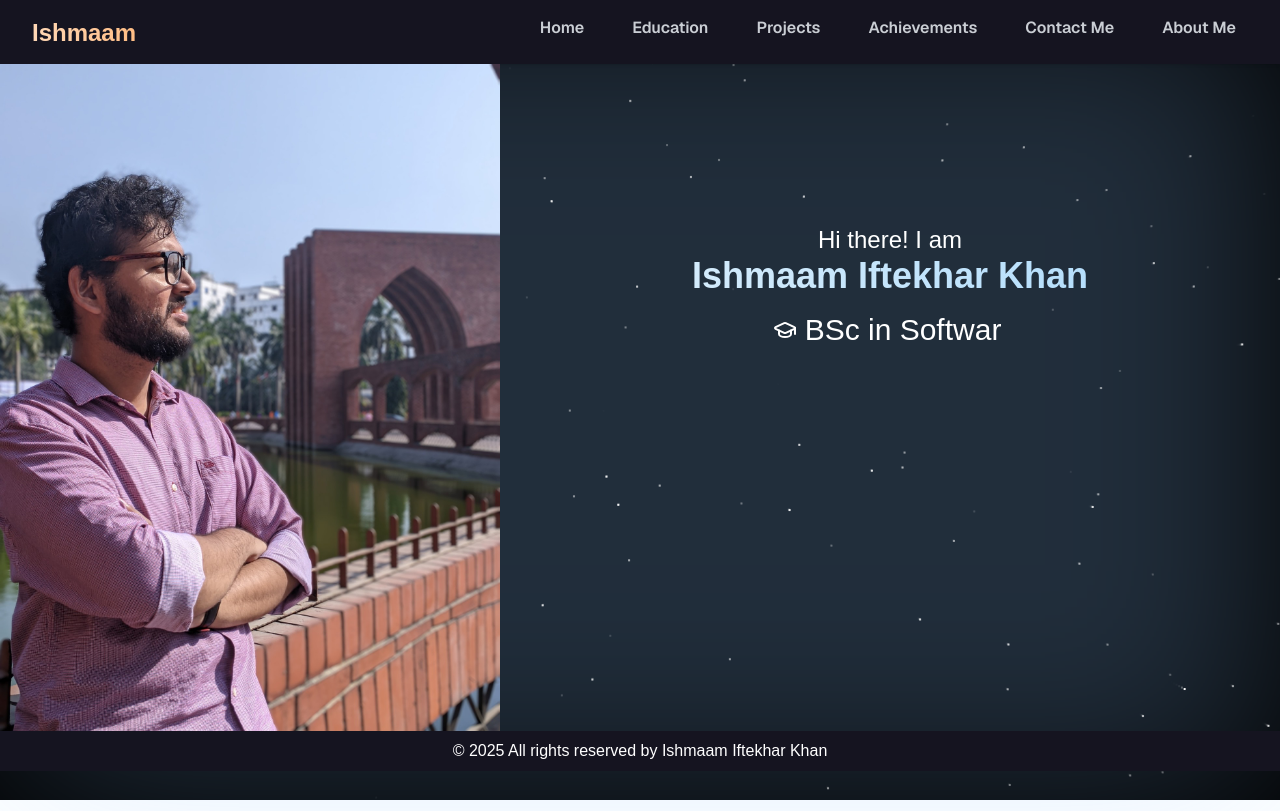
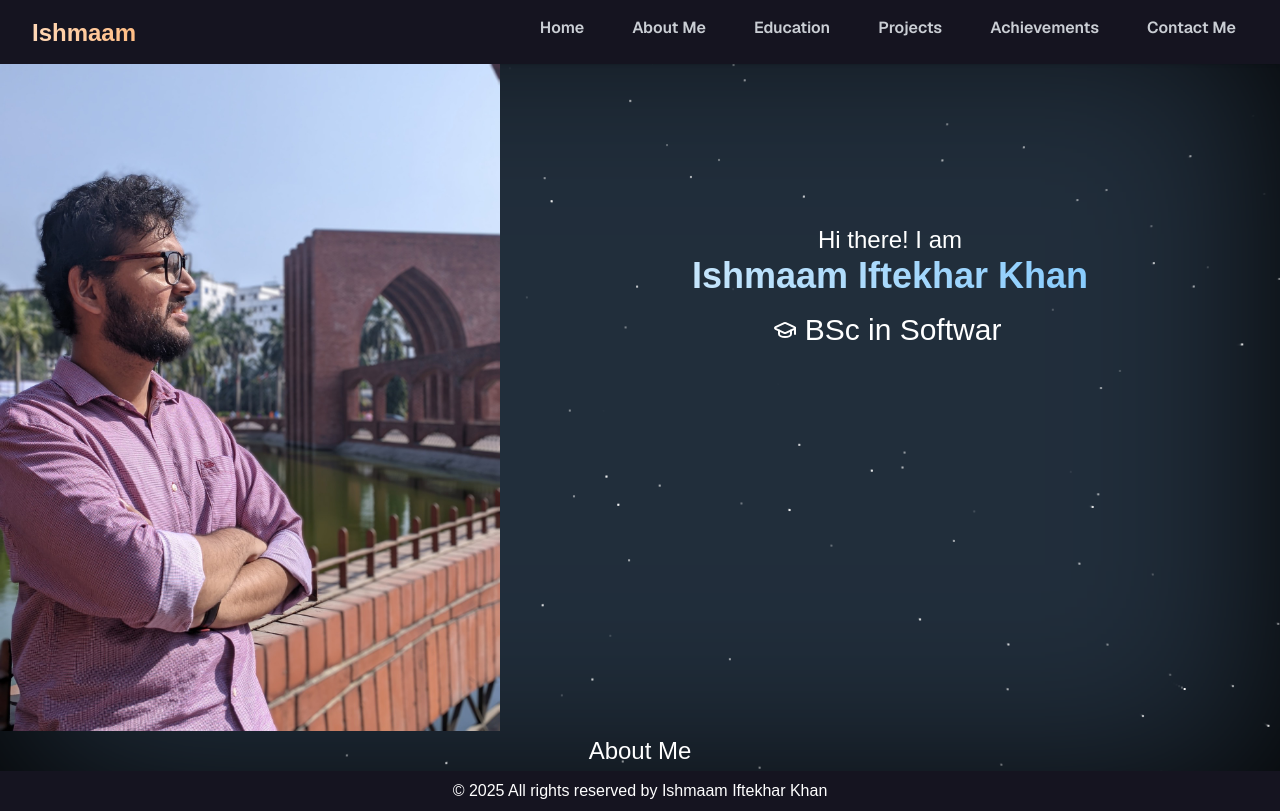
Before and after one commit to ishmaamik/MyPortfolio, a Next.js app in the folder client/: page / in a window 1280 px wide. Built offline with nearby package versions, Linux system fonts and the light colour scheme.

Commit message:
add: about-me section

```diff
--- a/client/src/app/page.tsx
+++ b/client/src/app/page.tsx
@@ -1,64 +1,20 @@
 "use client"
-import Image from "next/image";
-import { useEffect, useState } from "react";
-import { GraduationCap, Notebook, NotepadText, Trophy } from 'lucide-react'
+import AboutMe from "@/components/AboutMe";
+import HomePage from "@/components/HomePage";
 
 export default function Home() {
+  return (
+    <div>
 
-  const aboutMe = [
-    { icon: <GraduationCap />, text: 'BSc in Software Engineering' },
-    { icon: <Trophy />, text: 'Hackathon Champion' },
-    { icon: <Trophy/>, text: 'Project Showcase Winner' },
-    { icon: <NotepadText/>, text: 'Content Writer' }
-  ];
+      <div className="flex w-full" id="home">
+        <HomePage/>
+      </div>
 
-  const [currentIndex, setCurrentIndex] = useState(0);
-  const [displayText, setDisplayText] = useState("");
-  const [isDeleting, setIsDeleting] = useState(false);
+      <div id="about">
+        <AboutMe/>
+      </div>
 
-  useEffect(() => {
-    const currentText = aboutMe[currentIndex];
-    const typingSpeed = isDeleting ? 50 : 100;
-    const pauseTime = 2000;
+    </div>
 
-    const timeout = setTimeout(() => {
-      if (!isDeleting) {
-        // Typing
-        if (displayText.length < currentText.text.length) {
-          setDisplayText(currentText.text.slice(0, displayText.length + 1));
-        } else {
-          // Pause before deleting
-          setTimeout(() => setIsDeleting(true), pauseTime);
-        }
-      } else {
-        // Deleting
-        if (displayText.length > 0) {
-          setDisplayText(displayText.slice(0, -1));
-        } else {
-          // Move to next text
-          setIsDeleting(false);
-          setCurrentIndex((currentIndex + 1) % aboutMe.length);
-        }
-      }
-    }, typingSpeed);
-
-    return () => clearTimeout(timeout);
-  }, [displayText, isDeleting, currentIndex]);
-
-  return (
-    <div className="flex w-full">
-      <div className="flex justify-start">
-        <Image src="/ishuwu.jpg" alt="" height={600} width={500} className="" />
-      </div>
-      <div className="text-center pt-40 flex-1">
-        <p className="text-white mx-auto text-2xl">Hi there! I am</p>
-        <p className="mx-auto text-4xl font-extrabold bg-clip-text text-transparent bg-gradient-to-r from-[#e1f1fb] to-[#a8d9fc] to-[#8dd0ff] to-[#59b8fc] to-[#0190f6]">Ishmaam Iftekhar Khan</p>
-        <p className="text-white flex items-center justify-center text-3xl pt-4">
-          {aboutMe[currentIndex].icon && <span className="mr-2">{aboutMe[currentIndex].icon}</span>}
-          {displayText}
-          <span className="border-r-2 border-white animate-pulse ml-1"></span>
-        </p>
-      </div>
-    </div>
   );
 }
--- /dev/null
+++ b/client/src/components/AboutMe.tsx
@@ -0,0 +1,11 @@
+
+
+export default function AboutMe() {
+    return (
+        <>
+            <div className="flex justify-center items-center h-10 text-white text-2xl">
+                <p>About Me</p>
+            </div>
+        </>
+    )
+}
--- a/client/src/components/Header.tsx
+++ b/client/src/components/Header.tsx
@@ -18,6 +18,13 @@ export default function Header() {
                 className="text-[#caced4]  transition-colors duration-200"
               >
                 Home
+              </a>
+
+              <a
+                href="#about"
+                className="text-[#caced4] hover:text-[#caced4] transition-colors duration-200"
+              >
+                About Me
               </a>
               <a
                 href="#education"
@@ -43,12 +50,6 @@ export default function Header() {
               >
                 Contact Me
               </a>
-              <a
-                href="#contact"
-                className="text-[#caced4] hover:text-[#caced4] transition-colors duration-200"
-              >
-                About Me
-              </a>
             </nav>
           </div>
         </div>
--- /dev/null
+++ b/client/src/components/HomePage.tsx
@@ -0,0 +1,62 @@
+import Image from "next/image";
+import { useEffect, useState } from "react";
+import { GraduationCap, Notebook, NotepadText, Trophy } from 'lucide-react'
+
+
+export default function HomePage() {
+    const aboutMe = [
+        { icon: <GraduationCap />, text: 'BSc in Software Engineering' },
+        { icon: <Trophy />, text: 'Hackathon Champion' },
+        { icon: <Trophy />, text: 'Project Showcase Winner' },
+        { icon: <NotepadText />, text: 'Content Writer' }
+      ];
+
+      const [currentIndex, setCurrentIndex] = useState(0);
+      const [displayText, setDisplayText] = useState("");
+      const [isDeleting, setIsDeleting] = useState(false);
+
+      useEffect(() => {
+        const currentText = aboutMe[currentIndex];
+        const typingSpeed = isDeleting ? 50 : 100;
+        const pauseTime = 2000;
+
+        const timeout = setTimeout(() => {
+          if (!isDeleting) {
+            // Typing
+            if (displayText.length < currentText.text.length) {
+              setDisplayText(currentText.text.slice(0, displayText.length + 1));
+            } else {
+              // Pause before deleting
+              setTimeout(() => setIsDeleting(true), pauseTime);
+            }
+          } else {
+            // Deleting
+            if (displayText.length > 0) {
+              setDisplayText(displayText.slice(0, -1));
+            } else {
+              // Move to next text
+              setIsDeleting(false);
+              setCurrentIndex((currentIndex + 1) % aboutMe.length);
+            }
+          }
+        }, typingSpeed);
+
+        return () => clearTimeout(timeout);
+      }, [displayText, isDeleting, currentIndex]);
+    return (
+        <>
+            <div className="flex justify-start">
+                <Image src="/ishuwu.jpg" alt="" height={600} width={500} className="" />
+            </div>
+            <div className="text-center pt-40 flex-1">
+                <p className="text-white mx-auto text-2xl">Hi there! I am</p>
+                <p className="mx-auto text-4xl font-extrabold bg-clip-text text-transparent bg-gradient-to-r from-[#e1f1fb] via-[#a8d9fc] via-[#8dd0ff] via-[#7ac6fc] to-[#66bfff]">Ishmaam Iftekhar Khan</p>
+                <p className="text-white flex items-center justify-center text-3xl pt-4">
+                    {aboutMe[currentIndex].icon && <span className="mr-2">{aboutMe[currentIndex].icon}</span>}
+                    {displayText}
+                    <span className="border-r-2 border-white animate-pulse ml-1"></span>
+                </p>
+            </div>
+        </>
+    )
+}
```
